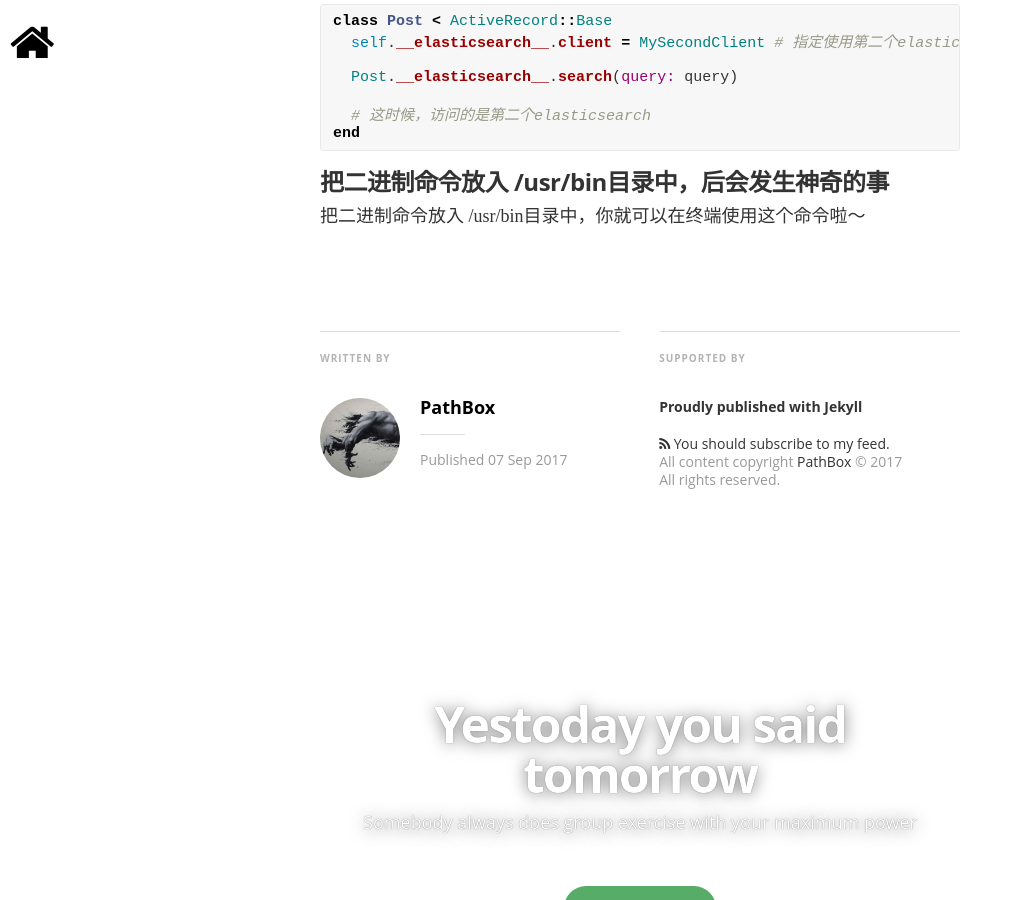
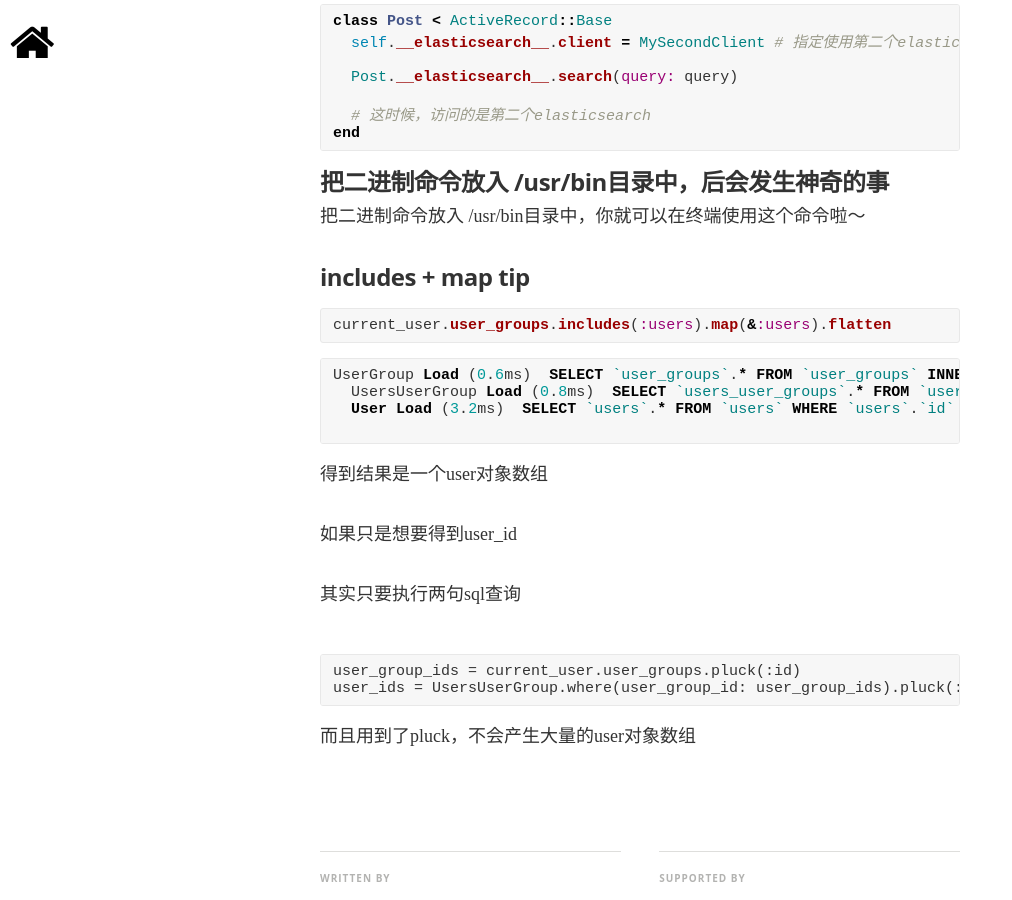
Before and after one commit to pathbox/pathbox.github.io, a Jekyll site: the page built from _posts/2017-09-07-work-summary-in-Udesk-eight.md, in a window 1280 px wide and 900 px high, scrolled down 3045 px. Shown: the whole window, without its empty margins (0-1012 px from the left). Built offline with Jekyll 4.4.1, drawn with Linux system fonts in a browser that asks for light colours; nearby versions of some CDN libraries; some web fonts are replaced; comment, search, counter and statistics services are not loaded.

Commit message:
includes + map tip

````diff
--- a/_posts/2017-09-07-work-summary-in-Udesk-eight.md
+++ b/_posts/2017-09-07-work-summary-in-Udesk-eight.md
@@ -112,3 +112,26 @@ end
 
 ##### 把二进制命令放入 /usr/bin目录中，后会发生神奇的事
 把二进制命令放入 /usr/bin目录中，你就可以在终端使用这个命令啦～
+
+##### includes + map tip
+```ruby
+current_user.user_groups.includes(:users).map(&:users).flatten
+```
+
+```sql
+UserGroup Load (0.6ms)  SELECT `user_groups`.* FROM `user_groups` INNER JOIN `users_user_groups` ON `user_groups`.`id` = `users_user_groups`.`user_group_id` WHERE `users_user_groups`.`user_id` = 2
+  UsersUserGroup Load (0.8ms)  SELECT `users_user_groups`.* FROM `users_user_groups` WHERE `users_user_groups`.`user_group_id` IN (1, 2)
+  User Load (3.2ms)  SELECT `users`.* FROM `users` WHERE `users`.`id` IN (2, 3, 4, 5, 20, 21, 22, 23, 24, 25, 26, 27, 28, 29, 30, 31, 32, 33, 34, 36, 37, 38, 40, 41, 42, 43, 44, 45, 46, 47, 48, 49, 50, 51, 52, 53, 54, 55, 56, 57, 58, 59, 60, 61, 62, 63, 65, 66, 67, 68, 69, 70, 71, 72, 73, 74, 75, 76, 77, 78, 79, 80, 81, 82, 83, 84, 85, 86, 87, 88, 89, 90, 91, 92, 93, 94, 95, 96, 97, 98, 99, 100, 101, 102, 103, 104, 105, 106, 107, 108, 109, 110, 122, 13, 100146, 100149, 100150, 100154, 100155, 100156, 10, 39, 64, 100157)
+
+```
+得到结果是一个user对象数组
+
+如果只是想要得到user_id
+
+其实只要执行两句sql查询
+```
+user_group_ids = current_user.user_groups.pluck(:id)
+user_ids = UsersUserGroup.where(user_group_id: user_group_ids).pluck(:user_id).uniq
+```
+
+而且用到了pluck，不会产生大量的user对象数组
````
